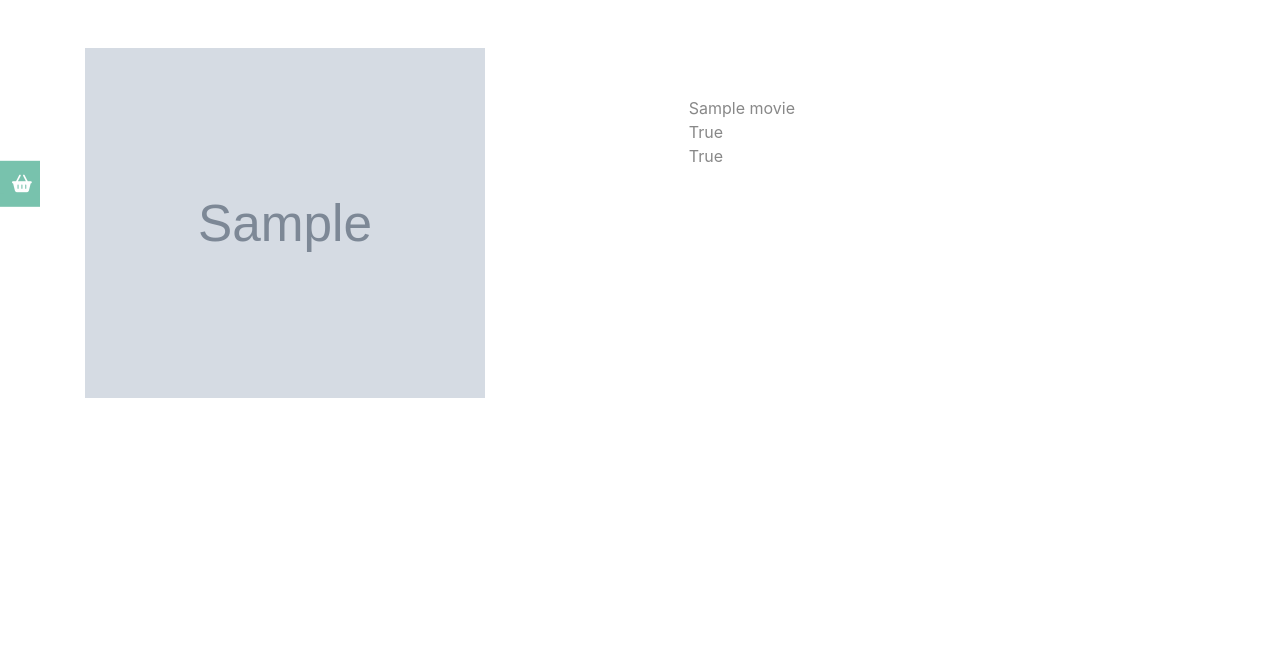
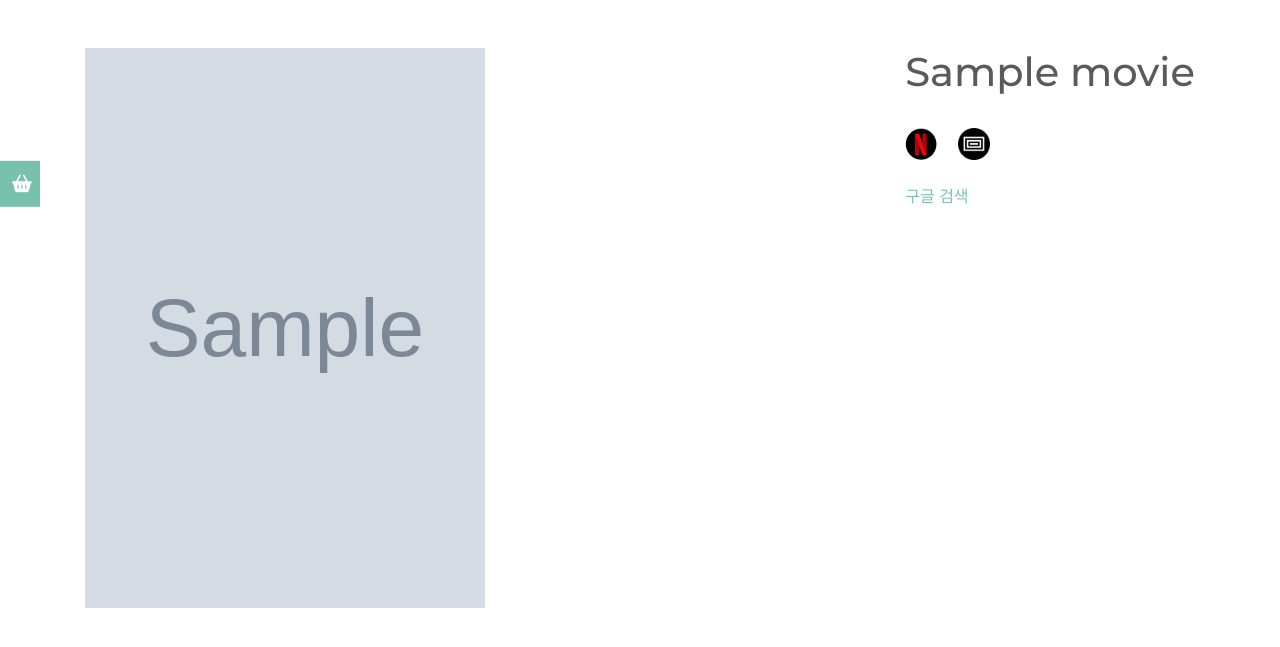
Before and after one commit to hitscanner/WUW, a Django app: page /random/ in a window 1280 px wide. Shown: the part 56-703 px from the top of the page. Run offline with Django 3.2, Linux system fonts and the light colour scheme; tables that the repository leaves empty hold one stand-in row (values such as "Sample post"); grey boxes marked "Sample" are stand-in pictures; some libraries are stand-ins or nearby versions; some web fonts are replaced.

Commit message:
detail_index_random

```diff
--- a/main/templates/index.html
+++ b/main/templates/index.html
@@ -32,10 +32,10 @@
                     <div class="p-2 card-body">
                         <div align="center">
                         {%if m.netflix == True%}
-                            <img class="mr-3" style="height:2rem;widhth:2rem;" src="{%static 'icon/netflix.png'%}">
+                            <img class="mr-3" style="height:2rem; width:2rem;" src="{%static 'icon/netflix.png'%}">
                         {%endif%}
                         {%if m.watcha == True%}
-                            <img style="height:2rem;widhth:2rem;" class="img-fluid" src="{%static 'icon/watcha.png'%}">
+                            <img style="height:2rem; width:2rem;" class="img-fluid" src="{%static 'icon/watcha.png'%}">
                         {%endif%}
                         </div>
                         <a href="{%url 'detail' m.id%}" class="stretched-link"></a>
--- a/main/templates/random.html
+++ b/main/templates/random.html
@@ -3,13 +3,19 @@
 {% load staticfiles %}
 <br>
 <br>
-<img class="poster" src="{{movie.poster}}" style="width: 25rem">
-<div style="float:right; margin-right: 25rem; margin-top: 3rem;">
-    {{movie.name}}
+<img class="poster" src="{{movie.poster}}" style="width: 25rem; height: 35rem;">
+<div style="float:right; padding-left: 1rem">
+    <h1>{{movie.name}}</h1>
     <br>
-    {{movie.netflix}}
+    {%if movie.netflix == True%}
+        <img class="mr-3" style="height:2rem; width:2rem;" src="{%static 'icon/netflix.png'%}">
+    {%endif%}
+    {%if movie.watcha == True%}
+        <img style="height:2rem; width:2rem;" class="img-fluid" src="{%static 'icon/watcha.png'%}">
+    {%endif%}
     <br>
-    {{movie.watcha}}
+    <br>
+    <a href="https://www.google.com/search?source=hp&ei=62JFXa-dNJqC-Qa84Jz4DA&q={{movie.name}}&oq={{movie.name}}&gs_l=psy-ab.3..0i131j0l8j0i10.1140.2052..2184...0.0..0.123.791.2j7......0....1..gws-wiz.....0..0i131i10.7aCqYaRefPQ&ved=0ahUKEwjvvq2FwObjAhUaQd4KHTwwB88Q4dUDCAU&uact=5">구글 검색</a>
 </div>
 
 {%endblock%}
```
Also changed, not shown: main/templates/detail.html (+8 -4 lines).
